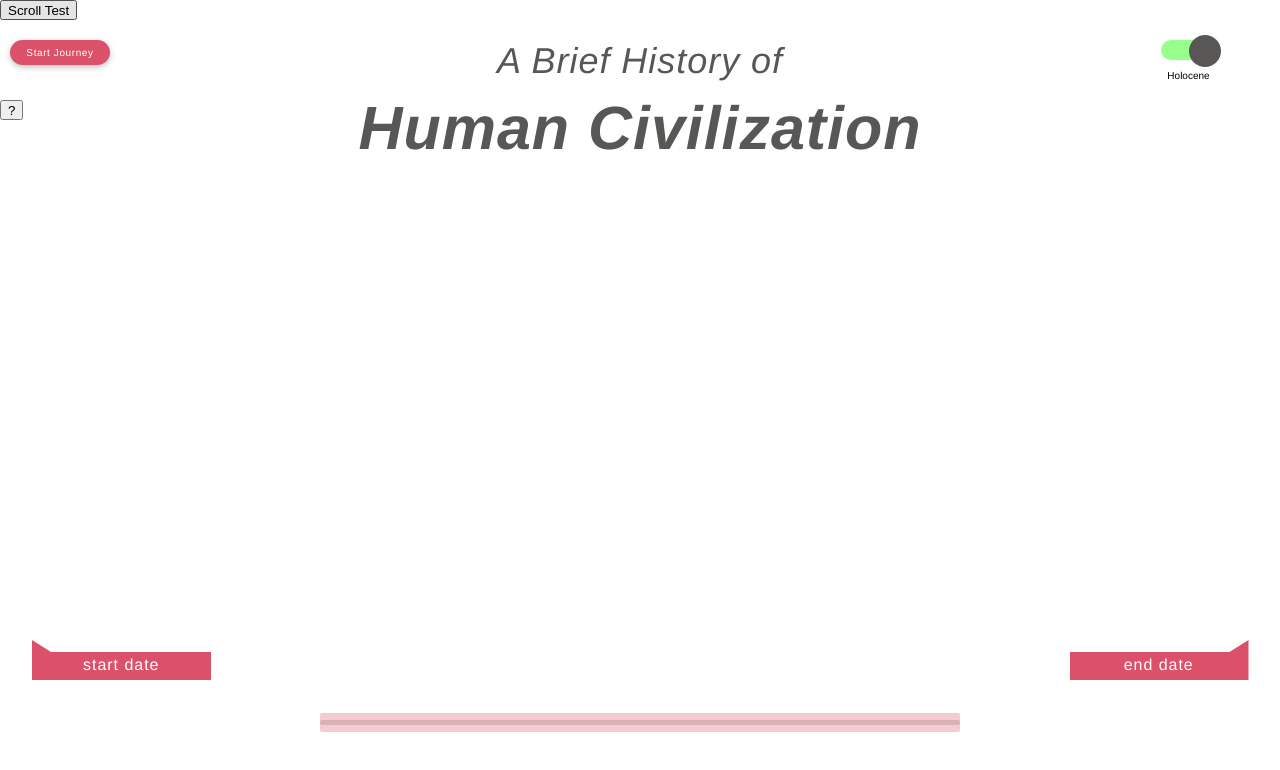
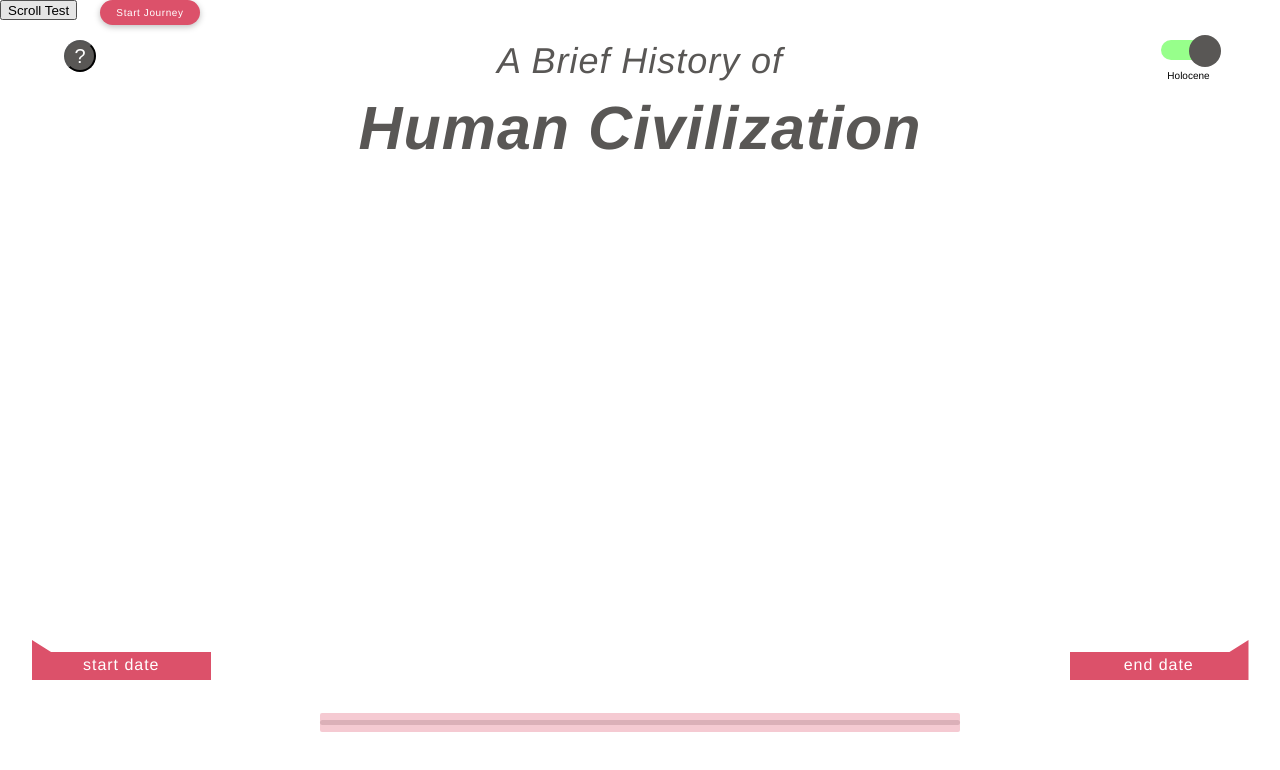
Before and after one commit to MathisBullinger/timeline, a website with bundled scripts: page index.html in a window 1280 px wide. Built offline with nearby package versions, Linux system fonts and the light colour scheme.

Commit message:
apply style to info button

```diff
--- a/css/master.scss
+++ b/css/master.scss
@@ -79,10 +79,15 @@ html {
 
 .bt-showinfo {
   position: absolute;
-  width: 50;
-  height: 20px;
-  top: 100px;
   z-index: 500;
+  top: 5vh;
+  left: 5vw;
+  width: 32px;
+  height: 32px;
+  border-radius: 100%;
+  background-color: #595755;
+  color: white;
+  font-size: 20px;
 }
 
 #page-title {
@@ -424,8 +429,8 @@ $date-label-offset: 0.025;
   z-index: 500;
   height: 25px;
   width: 100px;
-  top: 40px;
-  left: 10px;
+  top: 0;
+  left: 100px;
   font-size: 10px;
   padding: 0;
 }
```
Also changed, not shown: css/min/master.css.
